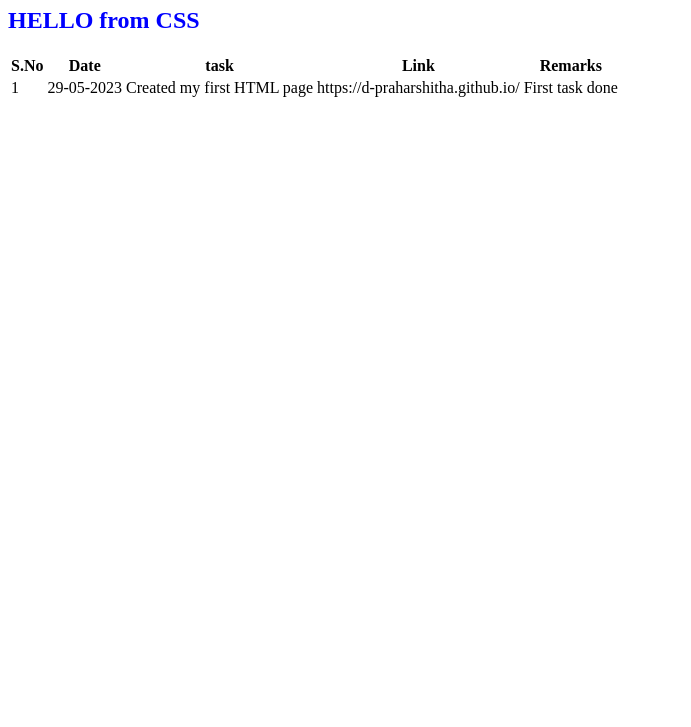
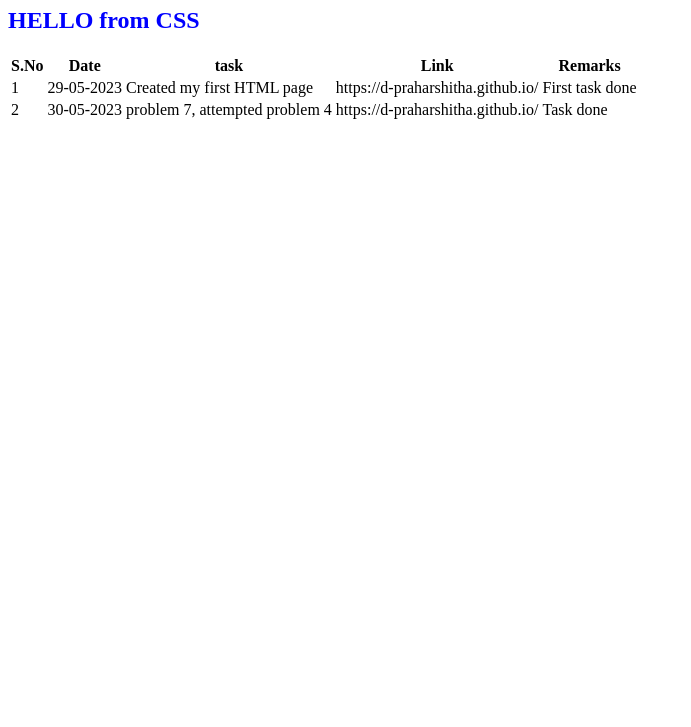
Before and after one commit to d-praharshitha/d-praharshitha.github.io, a plain HTML site: page index.html in a window 1280 px wide. Shown: the part 73-800 px from the top of the page, without its empty margins (0-691 px from the left). Drawn offline with Linux system fonts and the light colour scheme.

Commit message:
Problems

```diff
--- a/index.html
+++ b/index.html
@@ -25,6 +25,13 @@
             <td>https://d-praharshitha.github.io/</td>
             <td>First task done</td>
         </tr>
+        <tr>
+            <td>2</td>
+            <td>30-05-2023</td>
+            <td>problem 7, attempted problem 4</td>
+            <td>https://d-praharshitha.github.io/</td>
+            <td>Task done</td>
+        </tr>
     </table>
     <script src=""site.js"></script>
 </body>
```
